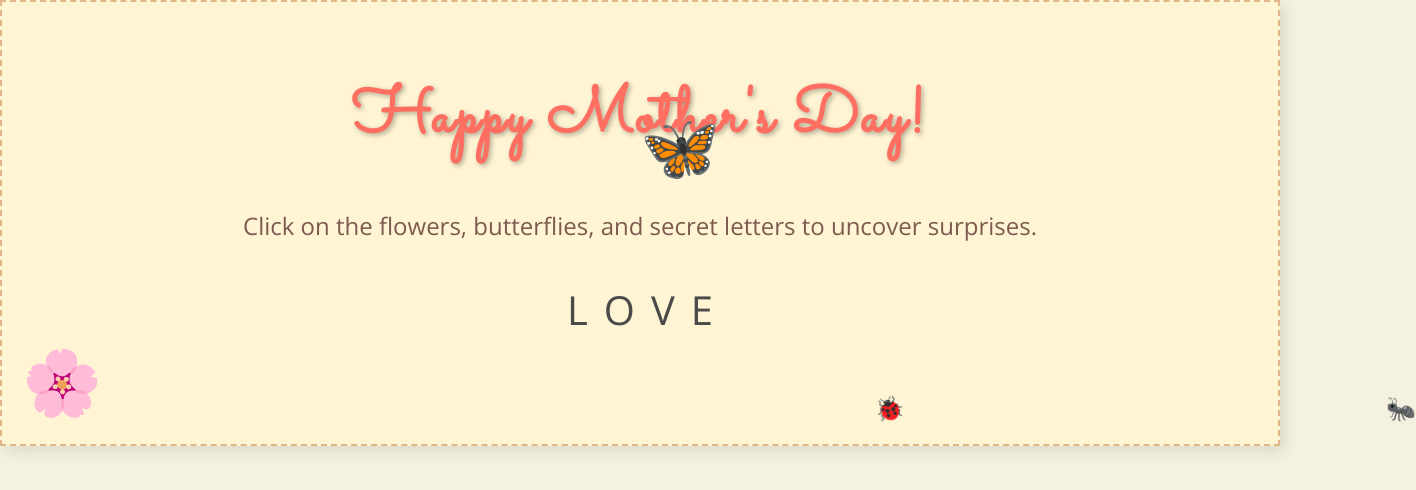
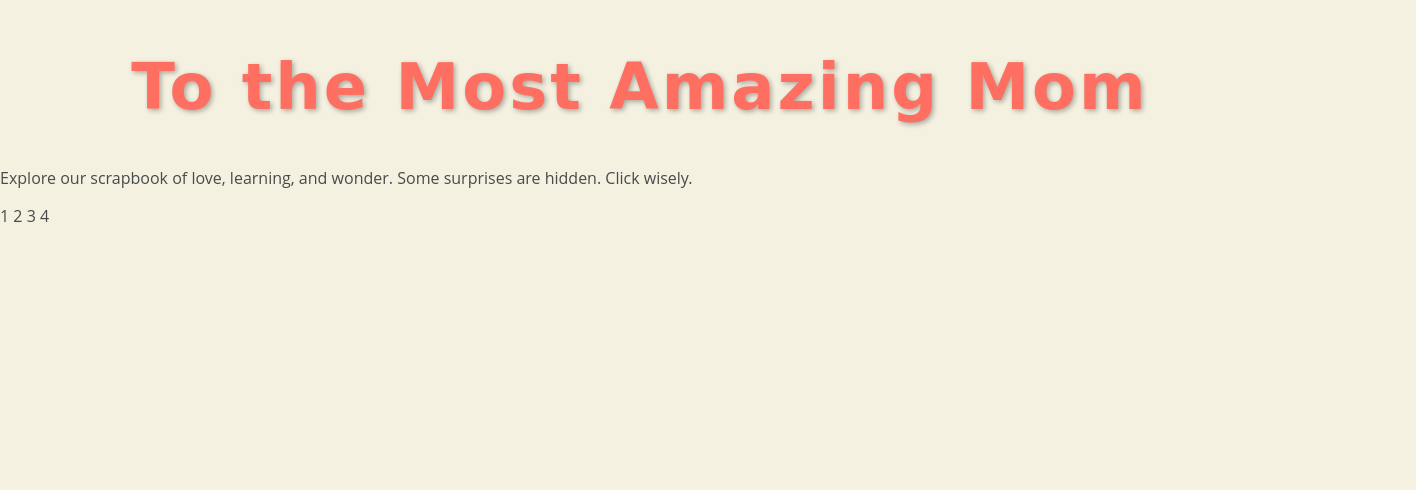
Before and after one commit to Moukthika1/mother-s-day-2, a plain HTML site: page index.html in a window 1280 px wide. Shown: the whole page, 1416 px wide, since content can reach past the window. Drawn offline with nearby package versions, Linux system fonts and the light colour scheme.

Commit message:
Update index.html

```diff
--- a/index.html
+++ b/index.html
@@ -1,33 +1,41 @@
-
+<!-- index.html - Main Page -->
 <!DOCTYPE html>
 <html lang="en">
 <head>
-    <meta charset="UTF-8">
-    <meta name="viewport" content="width=device-width, initial-scale=1.0">
-    <title>Happy Mother's Day</title>
-    <link href="https://fonts.googleapis.com/css2?family=Sacramento&family=Open+Sans:wght@300&display=swap" rel="stylesheet">
-    <link rel="stylesheet" href="style.css">
+  <meta charset="UTF-8" />
+  <meta name="viewport" content="width=device-width, initial-scale=1.0" />
+  <title>Mother's Day Scrapbook</title>
+  <link rel="stylesheet" href="style.css" />
 </head>
 <body>
-    <div class="scrapbook-background">
-        <h1 class="title">Happy Mother's Day!</h1>
-        <p class="intro-text">Click on the flowers, butterflies, and secret letters to uncover surprises.</p>
+  <div class="page-wrapper">
+    <h1 class="title">To the Most Amazing Mom</h1>
+    <p class="intro">Explore our scrapbook of love, learning, and wonder. Some surprises are hidden. Click wisely.</p>
 
-        <div class="interactive-text">
-            <span class="crooked-letter">L</span>
-            <span class="crooked-letter">O</span>
-            <span class="crooked-letter">V</span>
-            <span class="crooked-letter">E</span>
-        </div>
+    <!-- Interactive Letters for Cipher -->
+    <div class="cipher-code">
+      <span class="letter">1</span>
+      <span class="letter">2</span>
+      <span class="letter">3</span>
+      <span class="letter">4</span>
+    </div>
 
-        <div class="butterfly" onclick="moveButterfly(event)">🦋</div>
-        <div class="flower" onclick="bloomFlower(event)">🌸</div>
+    <!-- Animated Elements for Navigation -->
+    <div class="animated-items">
+      <div class="flower" onclick="location.href='math.html'"></div>
+      <div class="butterfly" onclick="location.href='science.html'"></div>
+      <div class="insect" onclick="location.href='python.html'"></div>
+      <div class="book" onclick="location.href='stats.html'"></div>
+      <div class="heart" onclick="location.href='love.html'"></div>
+    </div>
+  </div>
 
-        <div class="crawling-insects">
-            <div class="insect">🐞</div>
-            <div class="insect">🐜</div>
-        </div>
-    </div>
-    <script src="script.js"></script>
+  <script>
+    // Secret cipher redirect logic
+    const url = window.location.href;
+    if (url.endsWith("1234")) {
+      window.location.href = "secret.html";
+    }
+  </script>
 </body>
 </html>
```
